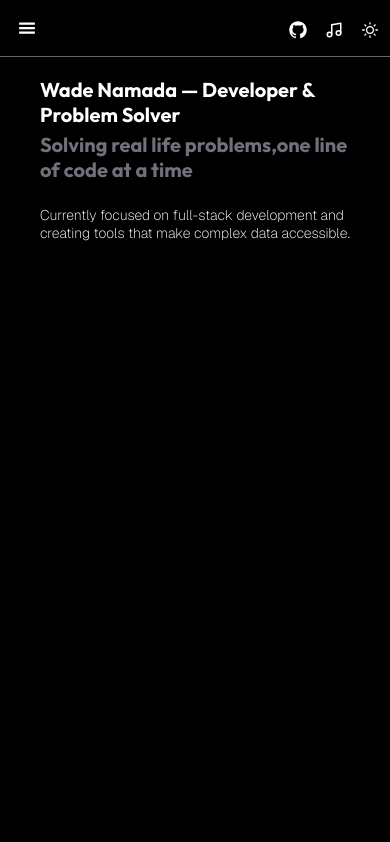
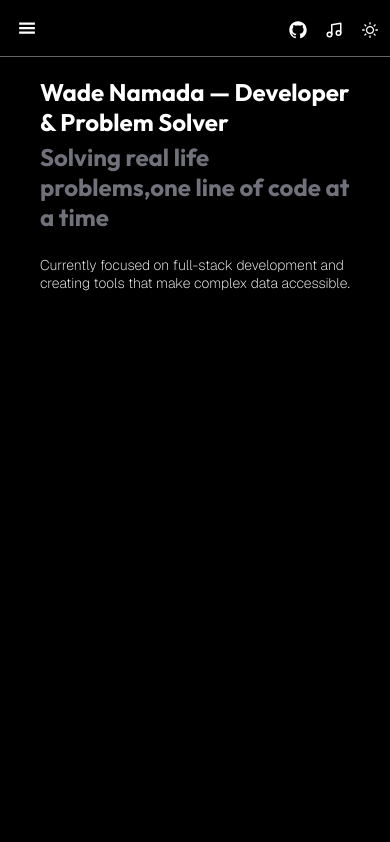
Before and after one commit to wade00000/My-Portfolio, a React (Vite) app: page /intro in a window 390 px wide. Shown: the top 842 px of the page. Built offline with nearby package versions, Linux system fonts and the light colour scheme.

Commit message:
style: reduce section padding for mobile

```diff
--- a/src/App.css
+++ b/src/App.css
@@ -450,8 +450,13 @@ a {
 }
 
 @media(max-width:600px){
-  section h1 {
-    font-size: clamp(1.25rem, 5vw, 1.75rem);
+  .content {
+    padding-left: 0.75rem;
+    padding-right: 0.75rem;
+  }
+
+  section {
+    padding-left: 0;
   }
 
   .hamburger{
```
